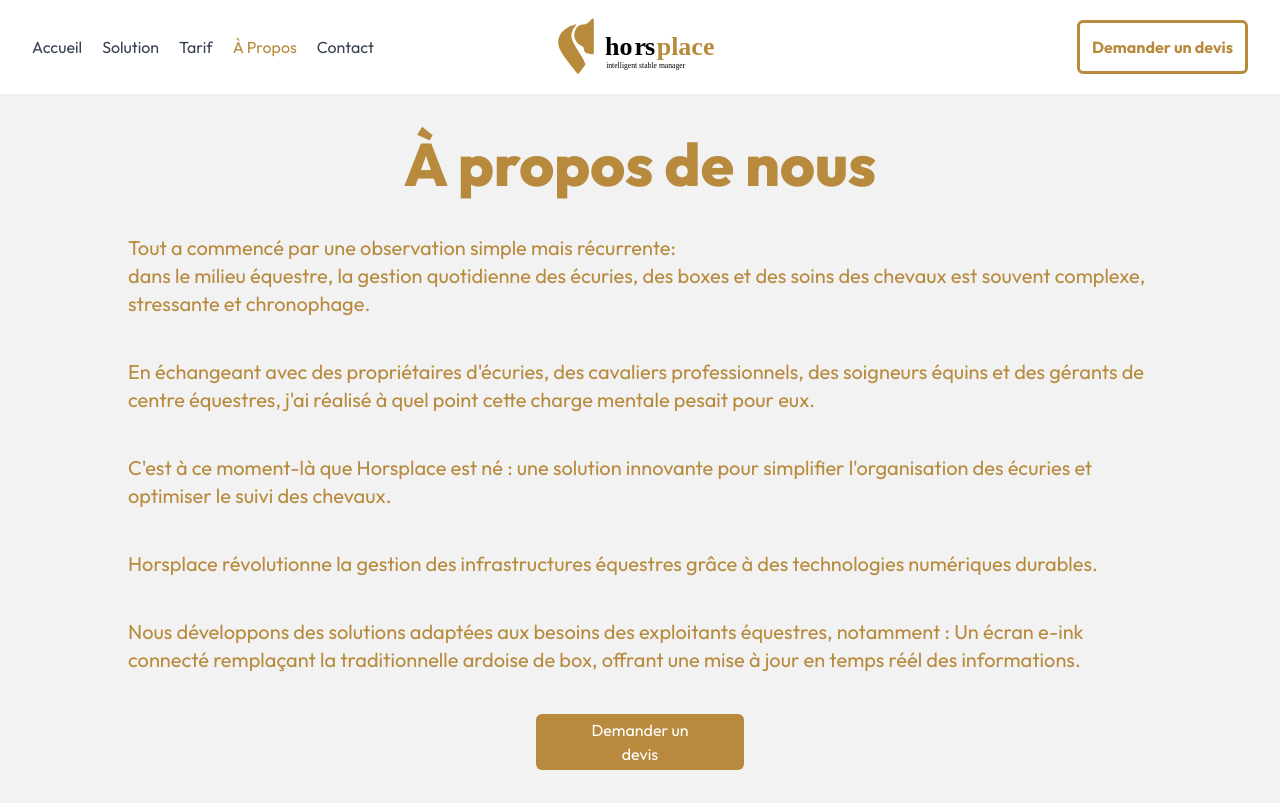
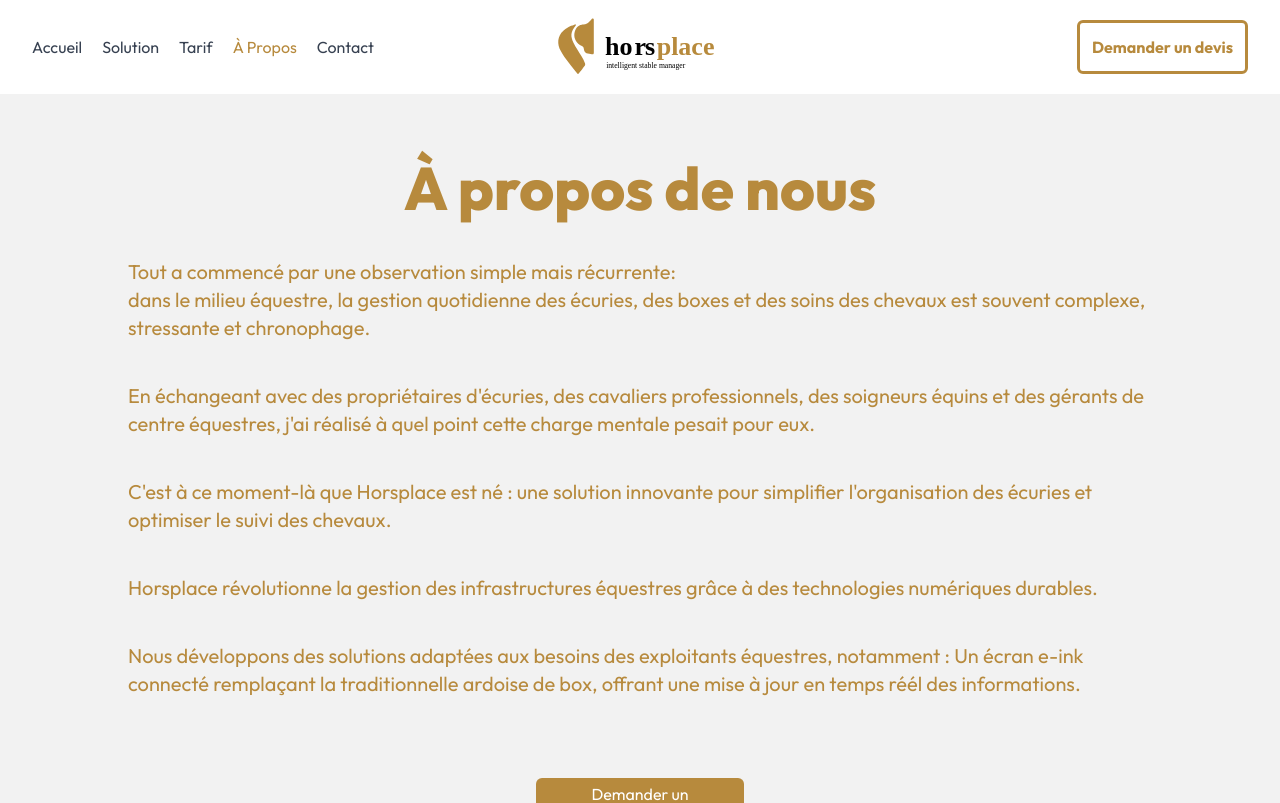
Before and after one commit to Nyttho/horseplace, a Next.js app: page /a-propos in a window 1280 px wide. Shown: the top 803 px of the page. Built offline with nearby package versions, Linux system fonts and the light colour scheme.

Commit message:
fixing about-page

```diff
--- a/app/a-propos/page.jsx
+++ b/app/a-propos/page.jsx
@@ -2,8 +2,8 @@
 const APropos = () => {
   return (
     <>
-      <section className="bg-secondary-light h-screen py-10 px-20 text-primary-dark ">
-        <div className="max-w-screen-lg mx-auto flex flex-col gap-10 h-full">
+      <section className="bg-secondary-light min-h-screen py-16 px-20 text-primary-dark ">
+        <div className="max-w-screen-lg mx-auto flex flex-col gap-10">
           <h2 className="text-center text-6xl font-extrabold">
             À propos de nous
           </h2>
@@ -36,7 +36,7 @@
           </p>
 
           <Link href="/devis">
-            <div className="bg-primary-dark text-white py-1 rounded-md text-center w-52  px-10 mx-auto">
+            <div className="bg-primary-dark text-white mt-10 py-1 rounded-md text-center w-52  px-10 mx-auto">
               Demander un devis
             </div>
           </Link>
```
